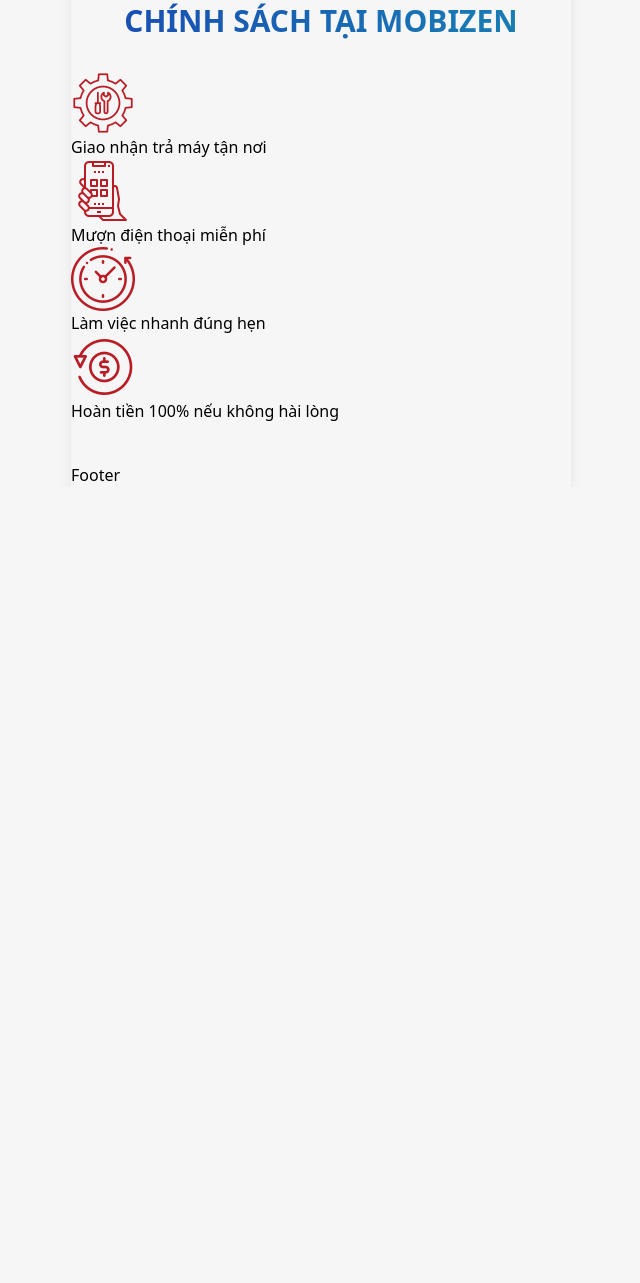
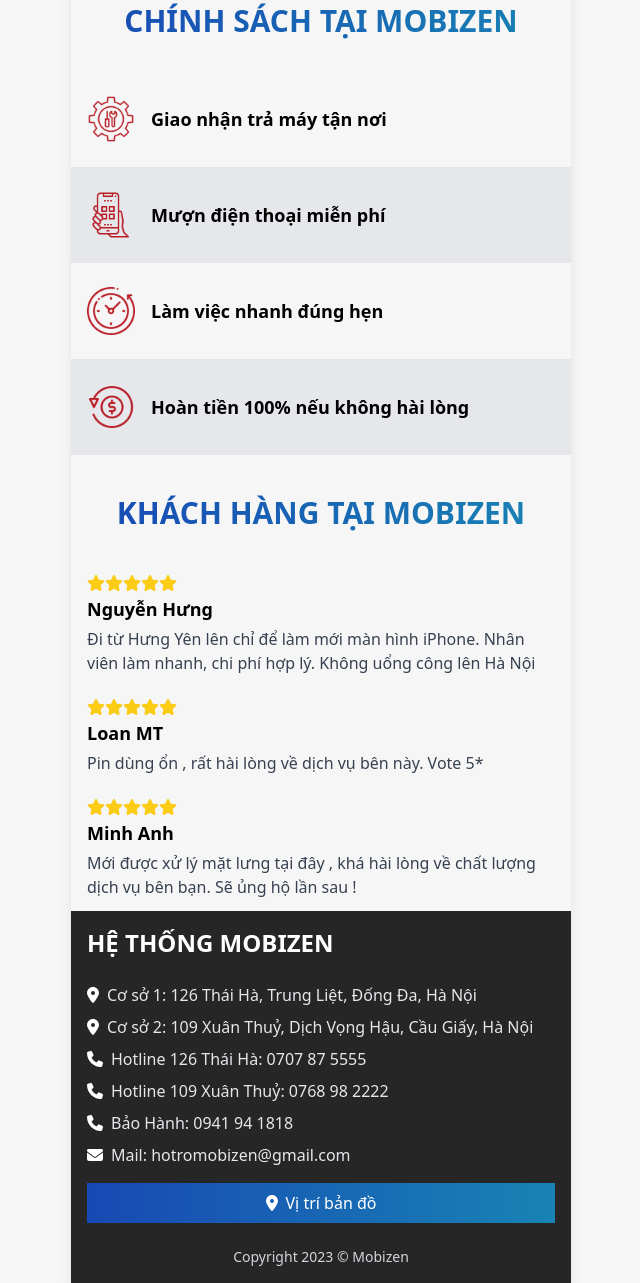
Before and after one commit to lesontung1996/mobizen, an Astro site: page / in a window 1280 px wide. Shown: the part 8883-10166 px from the top of the page, without its empty margins (319-959 px from the left). Before the commit the page ends 9370 px from the top, so only its background shows below. Built offline with nearby package versions, Linux system fonts and the light colour scheme; Astro itself is replaced by a stand-in of ours.

Commit message:
Finish basic styling

```diff
--- a/src/components/Footer.astro
+++ b/src/components/Footer.astro
@@ -1,3 +1,54 @@
-<footer>
-  Footer
+---
+import { phone_1, phone_2 } from "../commons";
+import Envelop from "./icons/Envelop.astro";
+import LocationPin from "./icons/LocationPin.astro";
+import PhoneSolid from "./icons/PhoneSolid.astro";
+
+const year = new Date().getFullYear()
+---
+
+<footer class="bg-neutral-800 p-4 text-white">
+  <h2 class="text-2xl uppercase font-bold mb-6">Hệ thống Mobizen</h2>
+  <div>
+    <div class="info">
+      <LocationPin />
+      <span>Cơ sở 1: 126 Thái Hà, Trung Liệt, Đống Đa, Hà Nội</span>
+    </div>
+    <div class="info">
+      <LocationPin />
+      <span>Cơ sở 2: 109 Xuân Thuỷ, Dịch Vọng Hậu, Cầu Giấy, Hà Nội</span>
+    </div>
+    <div class="info">
+      <PhoneSolid />
+      <span>Hotline 126 Thái Hà: {phone_1}</span>
+    </div>
+    <div class="info">
+      <PhoneSolid />
+      <span>Hotline 109 Xuân Thuỷ: {phone_2}</span>
+    </div>
+    <div class="info">
+      <PhoneSolid />
+      <span>Bảo Hành: 0941 94 1818</span>
+    </div>
+    <div class="info">
+      <Envelop />
+      <span><a href="mailto:hotromobizen@gmail.com">Mail: hotromobizen@gmail.com</a></span>
+    </div>
+  </div>
+  <div class="mt-4">
+    <a href="https://goo.gl/maps/m1MDsUPLnzoV2kDD9" target="_blank" class="flex items-center justify-center text-center w-full px-10 py-2 text-white bg-gradient">
+      <LocationPin /><span class="ml-2">Vị trí bản đồ</span>
+    </a>
+  </div>
+  <div class="text-center text-sm text-gray-300 mt-6"> Copyright {year} © Mobizen </div>
 </footer>
+
+<style>
+  .info {
+    @apply flex items-center mb-2;
+  }
+
+  .info > span {
+    @apply ml-2 text-gray-200;
+  }
+</style>
--- a/src/components/Policy.astro
+++ b/src/components/Policy.astro
@@ -23,9 +23,9 @@
   <h2 class="text-3xl text-center font-bold uppercase text-gradient mb-8">CHÍNH SÁCH TẠI Mobizen</h2>
   <div>
     {policies.map(policy => (
-      <div>
-        <img src={policy.image} alt={policy.title}>
-        <h3>{policy.title}</h3>
+      <div class="flex items-center px-4 py-6 even:bg-gray-200">
+        <img class="w-12 h-12" src={policy.image} alt={policy.title}>
+        <h3 class="ml-4 font-semibold text-lg">{policy.title}</h3>
       </div>
     ))}
   </div>
--- /dev/null
+++ b/src/components/Testimonials.astro
@@ -0,0 +1,38 @@
+---
+import StarSolid from "./icons/StarSolid.astro";
+
+const testimonials = [
+  {
+    rate: 5,
+    customer: "Nguyễn Hưng",
+    content: "Đi từ Hưng Yên lên chỉ để làm mới màn hình iPhone. Nhân viên làm nhanh, chi phí hợp lý. Không uổng công lên Hà Nội",
+  },
+  {
+    rate: 5,
+    customer: "Loan MT",
+    content: "Pin dùng ổn , rất hài lòng về dịch vụ bên này. Vote 5*",
+  },
+  {
+    rate: 5,
+    customer: "Minh Anh",
+    content: "Mới được xử lý mặt lưng tại đây , khá hài lòng về chất lượng dịch vụ bên bạn. Sẽ ủng hộ lần sau !",
+  },
+]
+---
+
+<section class="px-4">
+  <h2 class="text-3xl text-center font-bold uppercase text-gradient mb-8">KHÁCH HÀNG TẠI Mobizen</h2>
+  <div>
+    {testimonials.map(testimonial => (
+      <div class="py-3">
+        <div class="flex items-center text-yellow-400 mb-1">
+          {Array.from(Array(5)).map(() => (
+            <StarSolid />
+          ))}
+        </div>
+        <h3 class="font-semibold text-lg mb-1">{testimonial.customer}</h3>
+        <p class="text-gray-700">{testimonial.content}</p>
+      </div>
+    ))}
+  </div>
+</section>
--- /dev/null
+++ b/src/components/icons/Envelop.astro
@@ -0,0 +1,3 @@
+<svg viewBox="0 0 512 512" xmlns="http://www.w3.org/2000/svg" height="16" fill="currentColor">
+  <path d="M48 64C21.5 64 0 85.5 0 112c0 15.1 7.1 29.3 19.2 38.4L236.8 313.6c11.4 8.5 27 8.5 38.4 0L492.8 150.4c12.1-9.1 19.2-23.3 19.2-38.4c0-26.5-21.5-48-48-48H48zM0 176V384c0 35.3 28.7 64 64 64H448c35.3 0 64-28.7 64-64V176L294.4 339.2c-22.8 17.1-54 17.1-76.8 0L0 176z"/>
+</svg>
--- /dev/null
+++ b/src/components/icons/LocationPin.astro
@@ -0,0 +1,3 @@
+<svg viewBox="0 0 384 512" xmlns="http://www.w3.org/2000/svg" height="16" fill="currentColor">
+  <path d="M215.7 499.2C267 435 384 279.4 384 192C384 86 298 0 192 0S0 86 0 192c0 87.4 117 243 168.3 307.2c12.3 15.3 35.1 15.3 47.4 0zM192 128a64 64 0 1 1 0 128 64 64 0 1 1 0-128z"/>
+</svg>
--- /dev/null
+++ b/src/components/icons/PhoneSolid.astro
@@ -0,0 +1,3 @@
+<svg viewBox="0 0 512 512" xmlns="http://www.w3.org/2000/svg" height="16" fill="currentColor">
+  <path d="M164.9 24.6c-7.7-18.6-28-28.5-47.4-23.2l-88 24C12.1 30.2 0 46 0 64C0 311.4 200.6 512 448 512c18 0 33.8-12.1 38.6-29.5l24-88c5.3-19.4-4.6-39.7-23.2-47.4l-96-40c-16.3-6.8-35.2-2.1-46.3 11.6L304.7 368C234.3 334.7 177.3 277.7 144 207.3L193.3 167c13.7-11.2 18.4-30 11.6-46.3l-40-96z"/>
+</svg>
--- /dev/null
+++ b/src/components/icons/StarSolid.astro
@@ -0,0 +1,3 @@
+<svg viewBox="0 0 576 512" xmlns="http://www.w3.org/2000/svg" height="16" fill="currentColor">
+  <path d="M316.9 18C311.6 7 300.4 0 288.1 0s-23.4 7-28.8 18L195 150.3 51.4 171.5c-12 1.8-22 10.2-25.7 21.7s-.7 24.2 7.9 32.7L137.8 329 113.2 474.7c-2 12 3 24.2 12.9 31.3s23 8 33.8 2.3l128.3-68.5 128.3 68.5c10.8 5.7 23.9 4.9 33.8-2.3s14.9-19.3 12.9-31.3L438.5 329 542.7 225.9c8.6-8.5 11.7-21.2 7.9-32.7s-13.7-19.9-25.7-21.7L381.2 150.3 316.9 18z"/>
+</svg>
--- a/src/pages/index.astro
+++ b/src/pages/index.astro
@@ -5,6 +5,7 @@
 import Contact from '../components/Contact.astro';
 import Steps from '../components/Steps.astro';
 import Policy from '../components/Policy.astro';
+import Testimonials from '../components/Testimonials.astro';
 ---
 
 <Layout title="Mobizen | Trung Tâm Chăm Sóc Di Động">
@@ -14,6 +15,7 @@
 		<Contact />
 		<Steps />
 		<Policy />
+		<Testimonials />
 	</main>
 </Layout>
 
```
